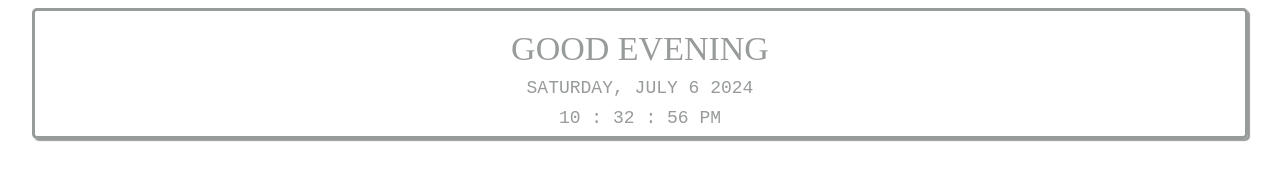
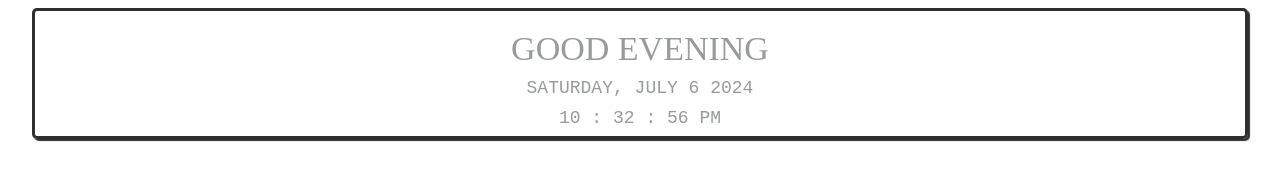
Before and after one commit to lilxmisfit/greeting, a plain HTML site: page index.html in a window 1280 px wide. Drawn offline with Linux system fonts and the light colour scheme.

Commit message:
Update index.html

```diff
--- a/index.html
+++ b/index.html
@@ -24,9 +24,9 @@
             flex-direction: column;
             max-width: 95%;
             margin: auto;
-            border: 3px solid #989b9b;
+            border: 3px solid #2f2f2f;
             border-radius: 5px;
-            box-shadow: 2px 2px 1px 0px #989b9b;
+            box-shadow: 2px 2px 1px 0px #2f2f2f;
 
         }
 
```
